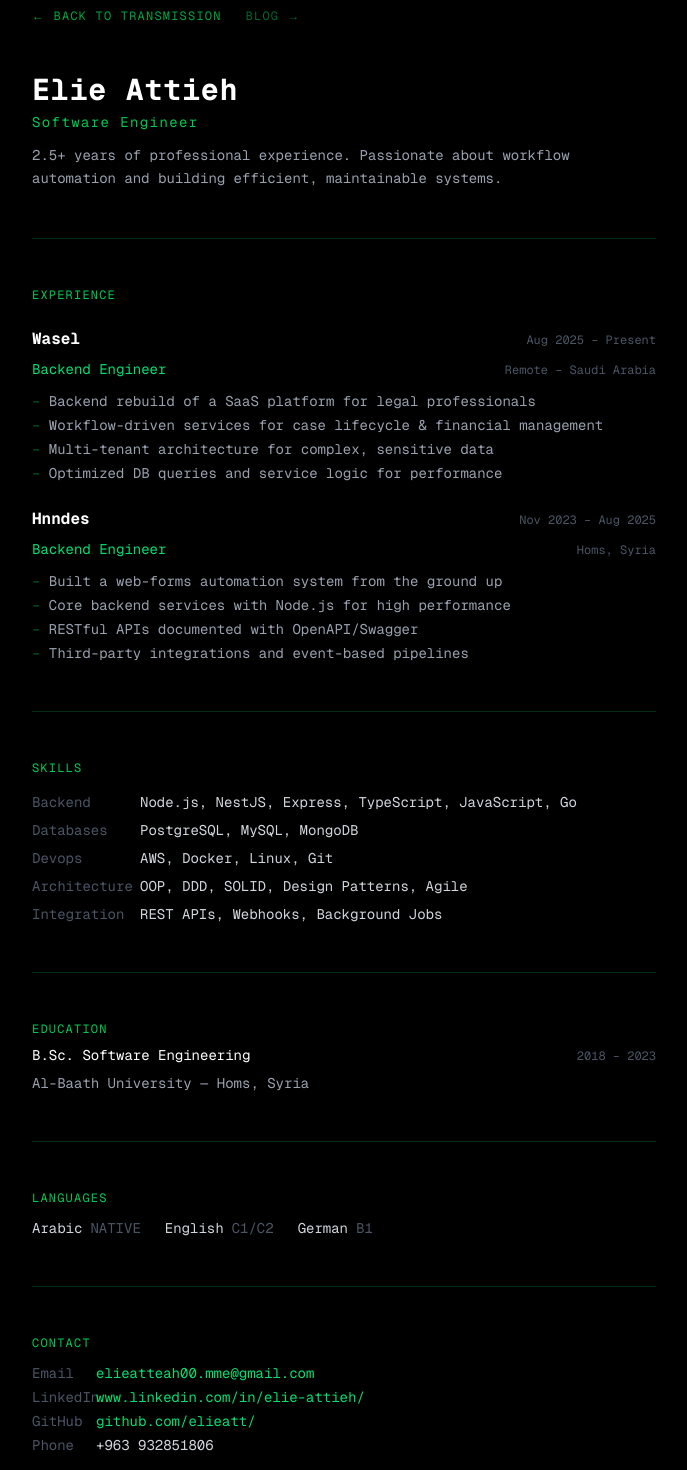
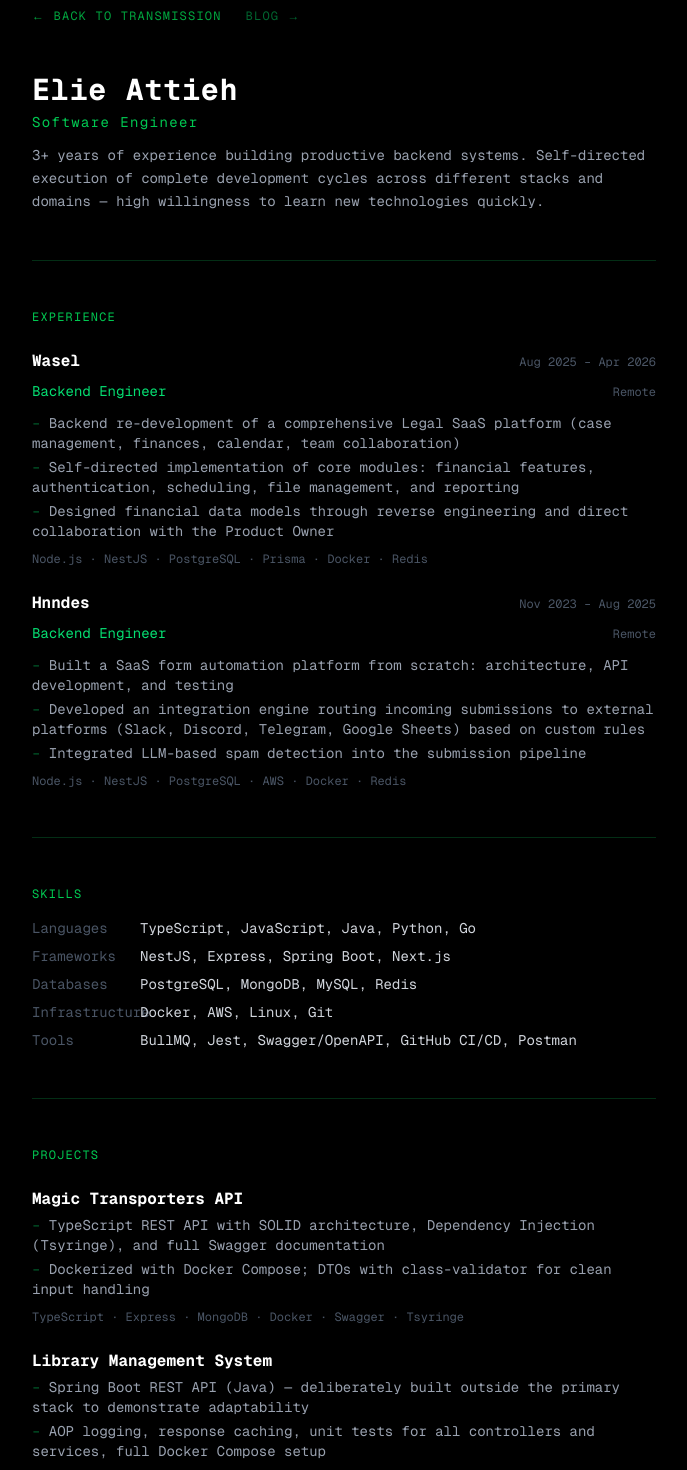
Before and after one commit to elieatt/my-portfolio, a Next.js app: page /plain in a window 1280 px wide. Shown: the part 40-1510 px from the top of the page, without its empty margins (296-983 px from the left). Built offline with nearby package versions, Linux system fonts and the light colour scheme.

Commit message:
feat: update CV content and add exit button to return to start screen

```diff
--- a/src/app/plain/page.tsx
+++ b/src/app/plain/page.tsx
@@ -7,7 +7,7 @@
 };
 
 export default function PlainView() {
-  const { name, role, summary, contact, languages, education, experience, skills } =
+  const { name, role, summary, contact, languages, education, experience, projects, skills } =
     PORTFOLIO_CONTENT;
 
   return (
@@ -59,6 +59,7 @@
                   </li>
                 ))}
               </ul>
+              <p className="text-gray-600 text-xs pt-0.5">{job.stack.join(" · ")}</p>
             </div>
           ))}
         </section>
@@ -80,6 +81,33 @@
 
         <hr className="border-green-950" />
 
+        {/* Projects */}
+        <section className="space-y-6">
+          <h2 className="text-green-500 text-xs tracking-widest">PROJECTS</h2>
+          {projects.map((proj) => (
+            <div key={proj.id} className="space-y-2">
+              <a
+                href={proj.url}
+                target="_blank"
+                rel="noopener noreferrer"
+                className="text-white font-bold hover:text-green-300 transition-colors"
+              >
+                {proj.name}
+              </a>
+              <ul className="space-y-1 pt-1">
+                {proj.highlights.map((h, i) => (
+                  <li key={i} className="text-gray-400 text-sm before:content-['–_'] before:text-green-800">
+                    {h}
+                  </li>
+                ))}
+              </ul>
+              <p className="text-gray-600 text-xs pt-0.5">{proj.stack.join(" · ")}</p>
+            </div>
+          ))}
+        </section>
+
+        <hr className="border-green-950" />
+
         {/* Education */}
         <section className="space-y-2">
           <h2 className="text-green-500 text-xs tracking-widest">EDUCATION</h2>
@@ -87,7 +115,6 @@
             <span className="text-white text-sm">{education.degree}</span>
             <span className="text-gray-600 text-xs">{education.years}</span>
           </div>
-          <p className="text-gray-400 text-sm">{education.university} — {education.location}</p>
         </section>
 
         <hr className="border-green-950" />
--- a/src/components/overlays/ZonePanel.tsx
+++ b/src/components/overlays/ZonePanel.tsx
@@ -57,7 +57,6 @@
       <div className="border-t border-green-900 pt-3">
         <div className="text-green-600 text-xs mb-2">[EDUCATION]</div>
         <div>{education.degree}</div>
-        <div className="text-green-600">{education.university}</div>
         <div className="text-green-700 text-xs">{education.years}</div>
       </div>
       <div className="border-t border-green-900 pt-3">
@@ -74,7 +73,7 @@
 }
 
 function WorkshopContent() {
-  const { experience } = PORTFOLIO_CONTENT;
+  const { experience, projects } = PORTFOLIO_CONTENT;
   return (
     <div className="space-y-6 text-sm">
       <div className="text-green-300 text-xs tracking-widest">[EXPERIENCE LOG]</div>
@@ -91,6 +90,41 @@
               </li>
             ))}
           </ul>
+          <div className="flex flex-wrap gap-1 pt-1">
+            {job.stack.map((s) => (
+              <span key={s} className="text-xs text-green-800 border border-green-950 px-1.5 py-0.5 rounded">
+                {s}
+              </span>
+            ))}
+          </div>
+        </div>
+      ))}
+      <div className="text-green-300 text-xs tracking-widest pt-2">[PROJECTS]</div>
+      {projects.map((proj) => (
+        <div key={proj.id} className="border border-green-900/60 p-3 space-y-2">
+          <a
+            href={proj.url}
+            target="_blank"
+            rel="noopener noreferrer"
+            className="text-green-300 font-bold hover:text-green-200 underline underline-offset-2"
+          >
+            {proj.name}
+          </a>
+          <ul className="space-y-1 pt-1">
+            {proj.highlights.map((h, i) => (
+              <li key={i} className="text-green-600 leading-relaxed">
+                <span className="text-green-800 mr-1">›</span>
+                {h}
+              </li>
+            ))}
+          </ul>
+          <div className="flex flex-wrap gap-1 pt-1">
+            {proj.stack.map((s) => (
+              <span key={s} className="text-xs text-green-800 border border-green-950 px-1.5 py-0.5 rounded">
+                {s}
+              </span>
+            ))}
+          </div>
         </div>
       ))}
     </div>
--- a/src/components/scene/effects/GlitchEffect.tsx
+++ b/src/components/scene/effects/GlitchEffect.tsx
@@ -78,6 +78,13 @@
       audioElRef.current.play().catch(() => {});
       startedRef.current = true;
     }
+    return () => {
+      audioElRef.current?.pause();
+      audioElRef.current = null;
+      graph.ctx.close().catch(() => {});
+      graphRef.current = null;
+      startedRef.current = false;
+    };
   }, [ensureReady]);
 
   // Fade music volume with integrity
--- a/src/components/ui/HUD.tsx
+++ b/src/components/ui/HUD.tsx
@@ -6,13 +6,23 @@
 export default function HUD() {
   const integrity = useWorldStore((s) => s.integrity);
   const repairedZones = useWorldStore((s) => s.repairedZones);
+  const resetGame = useWorldStore((s) => s.resetGame);
 
   return (
     <div className="fixed top-0 left-0 right-0 z-40 pointer-events-none">
       {/* Top bar */}
       <div className="flex items-center justify-between px-3 md:px-6 py-3 bg-black/60 backdrop-blur-sm border-b border-green-900/50 font-mono text-xs text-green-400">
-        <span className="tracking-widest hidden sm:inline">{UI_TEXT.title}</span>
-        <span className="tracking-widest sm:hidden">{UI_TEXT.titleShort}</span>
+        <div className="flex items-center gap-3">
+          <button
+            onClick={resetGame}
+            className="pointer-events-auto text-green-800 hover:text-green-500 tracking-widest transition-colors duration-150"
+          >
+            {UI_TEXT.hud.exit}
+          </button>
+          <span className="tracking-widest hidden sm:inline text-green-700/50">|</span>
+          <span className="tracking-widest hidden sm:inline">{UI_TEXT.title}</span>
+          <span className="tracking-widest sm:hidden">{UI_TEXT.titleShort}</span>
+        </div>
         <div className="flex items-center gap-2 md:gap-4">
           <span>
             {UI_TEXT.hud.signal}{" "}
--- a/src/components/ui/StartScreen.tsx
+++ b/src/components/ui/StartScreen.tsx
@@ -1,6 +1,6 @@
 "use client";
 
-import { useState } from "react";
+import { useState, useEffect } from "react";
 import Link from "next/link";
 import { useWorldStore } from "@/store/worldStore";
 import { UI_TEXT } from "@/data/content";
@@ -9,6 +9,10 @@
   const startGame = useWorldStore((s) => s.startGame);
   const gameStarted = useWorldStore((s) => s.gameStarted);
   const [fading, setFading] = useState(false);
+
+  useEffect(() => {
+    if (!gameStarted) setFading(false);
+  }, [gameStarted]);
 
   if (gameStarted) return null;
 
--- a/src/data/content.ts
+++ b/src/data/content.ts
@@ -2,22 +2,20 @@
   name: "Elie Attieh",
   role: "Software Engineer",
   summary:
-    "2.5+ years of professional experience. Passionate about workflow automation and building efficient, maintainable systems.",
+    "3+ years of experience building productive backend systems. Self-directed execution of complete development cycles across different stacks and domains — high willingness to learn new technologies quickly.",
   contact: {
     email: "elieatteah00.mme@gmail.com",
     linkedin: "https://www.linkedin.com/in/elie-attieh/",
-    phone: "+963 932851806",
+    phone: "+49 176 11524309",
     github: "https://github.com/elieatt/",
   },
   languages: [
     { name: "Arabic", level: "NATIVE" },
-    { name: "English", level: "C1/C2" },
-    { name: "German", level: "B1" },
+    { name: "English", level: "C1" },
+    { name: "German", level: "B1 — actively improving" },
   ],
   education: {
     degree: "B.Sc. Software Engineering",
-    university: "Al-Baath University",
-    location: "Homs, Syria",
     years: "2018 – 2023",
   },
   experience: [
@@ -25,35 +23,57 @@
       id: "wasel",
       company: "Wasel",
       title: "Backend Engineer",
-      period: "Aug 2025 – Present",
-      location: "Remote – Saudi Arabia",
+      period: "Aug 2025 – Apr 2026",
+      location: "Remote",
       highlights: [
-        "Backend rebuild of a SaaS platform for legal professionals",
-        "Workflow-driven services for case lifecycle & financial management",
-        "Multi-tenant architecture for complex, sensitive data",
-        "Optimized DB queries and service logic for performance",
+        "Backend re-development of a comprehensive Legal SaaS platform (case management, finances, calendar, team collaboration)",
+        "Self-directed implementation of core modules: financial features, authentication, scheduling, file management, and reporting",
+        "Designed financial data models through reverse engineering and direct collaboration with the Product Owner",
       ],
+      stack: ["Node.js", "NestJS", "PostgreSQL", "Prisma", "Docker", "Redis"],
     },
     {
       id: "hnndes",
       company: "Hnndes",
       title: "Backend Engineer",
       period: "Nov 2023 – Aug 2025",
-      location: "Homs, Syria",
+      location: "Remote",
       highlights: [
-        "Built a web-forms automation system from the ground up",
-        "Core backend services with Node.js for high performance",
-        "RESTful APIs documented with OpenAPI/Swagger",
-        "Third-party integrations and event-based pipelines",
+        "Built a SaaS form automation platform from scratch: architecture, API development, and testing",
+        "Developed an integration engine routing incoming submissions to external platforms (Slack, Discord, Telegram, Google Sheets) based on custom rules",
+        "Integrated LLM-based spam detection into the submission pipeline",
       ],
+      stack: ["Node.js", "NestJS", "PostgreSQL", "AWS", "Docker", "Redis"],
+    },
+  ],
+  projects: [
+    {
+      id: "magic-transporters",
+      name: "Magic Transporters API",
+      url: "https://github.com/elieatt/magic-transporters",
+      highlights: [
+        "TypeScript REST API with SOLID architecture, Dependency Injection (Tsyringe), and full Swagger documentation",
+        "Dockerized with Docker Compose; DTOs with class-validator for clean input handling",
+      ],
+      stack: ["TypeScript", "Express", "MongoDB", "Docker", "Swagger", "Tsyringe"],
+    },
+    {
+      id: "library-management",
+      name: "Library Management System",
+      url: "https://github.com/elieatt/library-management-system",
+      highlights: [
+        "Spring Boot REST API (Java) — deliberately built outside the primary stack to demonstrate adaptability",
+        "AOP logging, response caching, unit tests for all controllers and services, full Docker Compose setup",
+      ],
+      stack: ["Java", "Spring Boot", "Docker", "H2", "Gradle"],
     },
   ],
   skills: {
-    backend: ["Node.js", "NestJS", "Express", "TypeScript", "JavaScript", "Go"],
-    databases: ["PostgreSQL", "MySQL", "MongoDB"],
-    devops: ["AWS", "Docker", "Linux", "Git"],
-    architecture: ["OOP", "DDD", "SOLID", "Design Patterns", "Agile"],
-    integration: ["REST APIs", "Webhooks", "Background Jobs"],
+    languages: ["TypeScript", "JavaScript", "Java", "Python", "Go"],
+    frameworks: ["NestJS", "Express", "Spring Boot", "Next.js"],
+    databases: ["PostgreSQL", "MongoDB", "MySQL", "Redis"],
+    infrastructure: ["Docker", "AWS", "Linux", "Git"],
+    tools: ["BullMQ", "Jest", "Swagger/OpenAPI", "GitHub CI/CD", "Postman"],
   },
 };
 
@@ -117,6 +137,7 @@
     signal: "SIG:",
     ok: "[RX]",
     err: "[--]",
+    exit: "[ EXIT ]",
   },
 
   easterEgg: {
@@ -167,8 +188,8 @@
   "> SCANNING FREQUENCY BANDS...",
   "> SOURCE IDENTIFIED: ELIE ATTIEH",
   "> ROLE: SOFTWARE ENGINEER",
-  "> UPTIME: 2.5+ YEARS",
-  "> ORIGIN: SYRIA → REMOTE/GLOBAL",
+  "> UPTIME: 3+ YEARS",
+  "> ORIGIN: SYRIA → GERMANY",
   "> WARNING: SIGNAL FRAGMENTED ACROSS 4 NODES",
   "> RECEPTION STRENGTH: 0%",
   "> AWAITING TUNING SEQUENCE...",
--- a/src/store/worldStore.ts
+++ b/src/store/worldStore.ts
@@ -13,6 +13,7 @@
 
   startGame: () => void;
   setBootDone: () => void;
+  resetGame: () => void;
   repairZone: (id: ZoneId) => void;
   clearLastRepaired: () => void;
   setActiveZone: (id: ZoneId | null) => void;
@@ -33,6 +34,17 @@
 
   startGame: () => set({ gameStarted: true }),
   setBootDone: () => set({ bootDone: true }),
+  resetGame: () =>
+    set({
+      gameStarted: false,
+      bootDone: false,
+      repairedZones: new Set(),
+      activeZone: null,
+      integrity: 0,
+      easterEggFound: false,
+      lastRepaired: null,
+      pendingRepair: null,
+    }),
 
   repairZone: (id) =>
     set((state) => {
```
